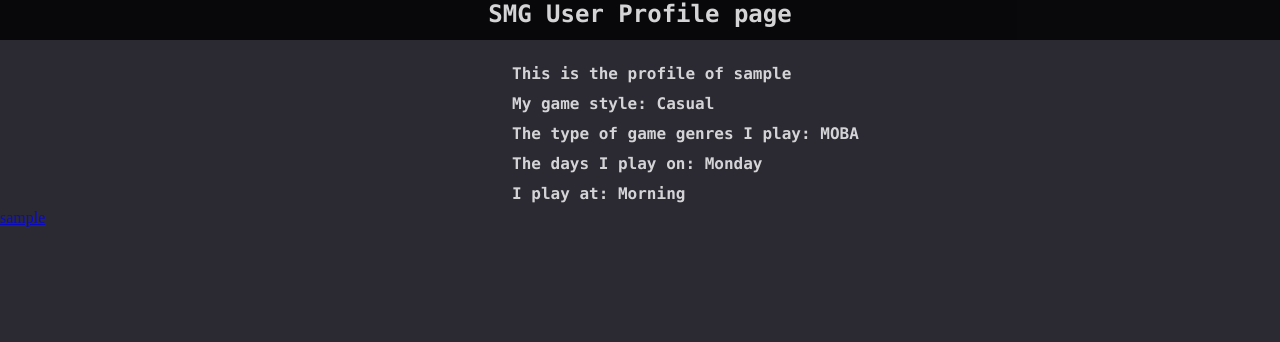
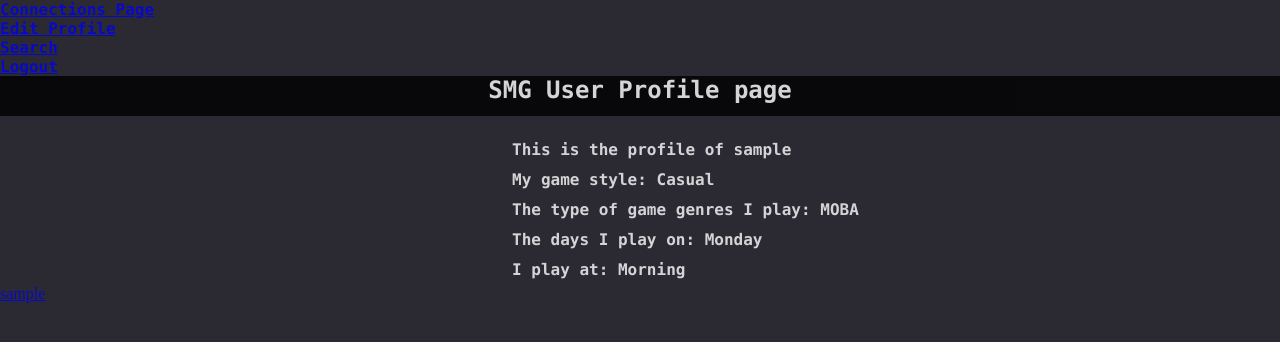
Before and after one commit to ctstolfa/SocialMatcherForGamers, a Django app: a page that uses SMG/templates/profile.html in a window 1280 px wide. Shown: the top 342 px of the page. Run offline with Django 4.2, Linux system fonts and the light colour scheme; tables that the repository leaves empty hold one stand-in row (values such as "Sample post").

Commit message:
editprofile + navigation bars

```diff
--- a/SMG/smg_app/views.py
+++ b/SMG/smg_app/views.py
@@ -52,7 +52,7 @@ def loginPage(request):
         if user is not None:
             login(request, user)
             uName = user.username
-            return render(request, "search.html", {'uName': uName})
+            return render(request, "profile.html", {'uName': uName})
         else:
             # messages.error(request, 'Bad Credential')
             return redirect('register')
@@ -73,7 +73,7 @@ def search(request):
         return render(request, 'search.html', {'searched': searched, 'users': users,
                                                'current_user': request.user, 'friends': friends})
     else:
-        return render(request, 'search.html', {})
+        return render(request, 'search.html', {'current_user': request.user})
 
 
 def profile(request, username=None):
--- a/SMG/templates/connectionsPage.html
+++ b/SMG/templates/connectionsPage.html
@@ -12,10 +12,10 @@
         </ul>
 
         <ul>
-            <li class="connection_page"><a href="/connect"> Connections Page</a></li>
            <li class="profile"><a href="{% url 'profile' username=user.username %}"> Profile</a></li>
             <li class="edit_profile"><a href="/editProfile"> Edit Profile</a></li>
            <li class="search"><a href="/search"> Search</a></li>
+            <li class="logout"><a href="{% url 'logout' %}"> Logout</a></li>
         </ul>
     </div>
     </header>
--- a/SMG/templates/editProfile.html
+++ b/SMG/templates/editProfile.html
@@ -158,8 +158,8 @@
         <ul>
             <li class="connection_page"><a href="/connect"> Connections Page</a></li>
            <li class="profile"><a href="{% url 'profile' username=user.username %}"> Profile</a></li>
-            <li class="edit_profile"><a href="/editProfile"> Edit Profile</a></li>
            <li class="search"><a href="/search"> Search</a></li>
+            <li class="logout"><a href="{% url 'logout' %}"> Logout</a></li>
         </ul>
     </div>
 </header>
--- a/SMG/templates/profile.html
+++ b/SMG/templates/profile.html
@@ -53,6 +53,19 @@
     </style>
 </head>
 <body>
+    <header class="nav-wrapper">
+    <div class="nav-internal-wrapper">
+        <ul class="nav-internal-ul-wrapper ">
+        </ul>
+
+        <ul>
+            <li class="connection_page"><a href="/connect"> Connections Page</a></li>
+            <li class="edit_profile"><a href="/editProfile"> Edit Profile</a></li>
+           <li class="search"><a href="/search"> Search</a></li>
+            <li class="logout"><a href="{% url 'logout' %}"> Logout</a></li>
+        </ul>
+    </div>
+    </header>
      <h1 class=" nav"> SMG User Profile page</h1>
     <h2 class="internal-wrapper">This is the profile of {{user.username }}</h2>
     <ul class="listStyle-wrapper" >
--- a/SMG/templates/search.html
+++ b/SMG/templates/search.html
@@ -70,14 +70,13 @@
     <header class="nav-wrapper">
     <div class="nav-internal-wrapper">
         <ul class="nav-internal-ul-wrapper ">
-              <li>Welcome to SMG </li>
         </ul>
 
         <ul>
             <li class="connection_page"><a href="/connect"> Connections Page</a></li>
            <li class="profile"><a href="{% url 'profile' username=current_user.username %}"> Profile</a></li>
             <li class="edit_profile"><a href="/editProfile"> Edit Profile</a></li>
-           <li class="search"><a href="/search"> Search</a></li>
+            <li class="logout"><a href="{% url 'logout' %}"> Search</a></li>
         </ul>
     </div>
     </header>
```
Also changed, not shown: SMG/smg_app/migrations/0001_initial.py.
